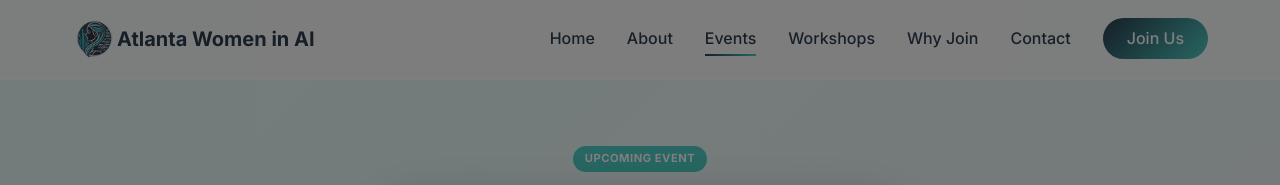
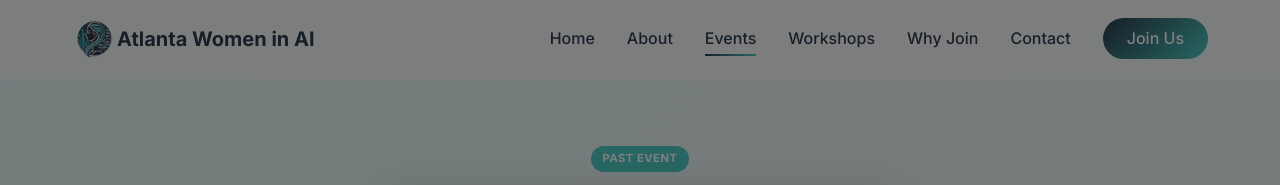
Before and after one commit to Atlanta-Women-in-AI/atlanta-women-in-ai-landing, an Eleventy site: page src/events/beyond-the-chat-window-what-claude-cowork-actually-does.md in a window 1280 px wide. Shown: the top 185 px of the page. Built offline with nearby package versions, Linux system fonts and the light colour scheme; Eleventy itself is replaced by a stand-in of ours; files that its build step writes are made by us from their sources.

Commit message:
Update Events “beyond-the-chat-window-what-claude-cowork-actually-does”

```diff
--- a/src/events/beyond-the-chat-window-what-claude-cowork-actually-does.md
+++ b/src/events/beyond-the-chat-window-what-claude-cowork-actually-does.md
@@ -3,7 +3,7 @@ layout: event.njk
 title: "Beyond the Chat Window: What Claude Cowork Actually Does"
 date: 2026-08-19
 eventType: Monthly Meeting
-badge: UPCOMING EVENT
+badge: PAST EVENT
 permalink: /event-august-2026.html
 headline: "What to Automate and What to Skip: A Practical Cowork Playbook"
 leadText: >-
```
